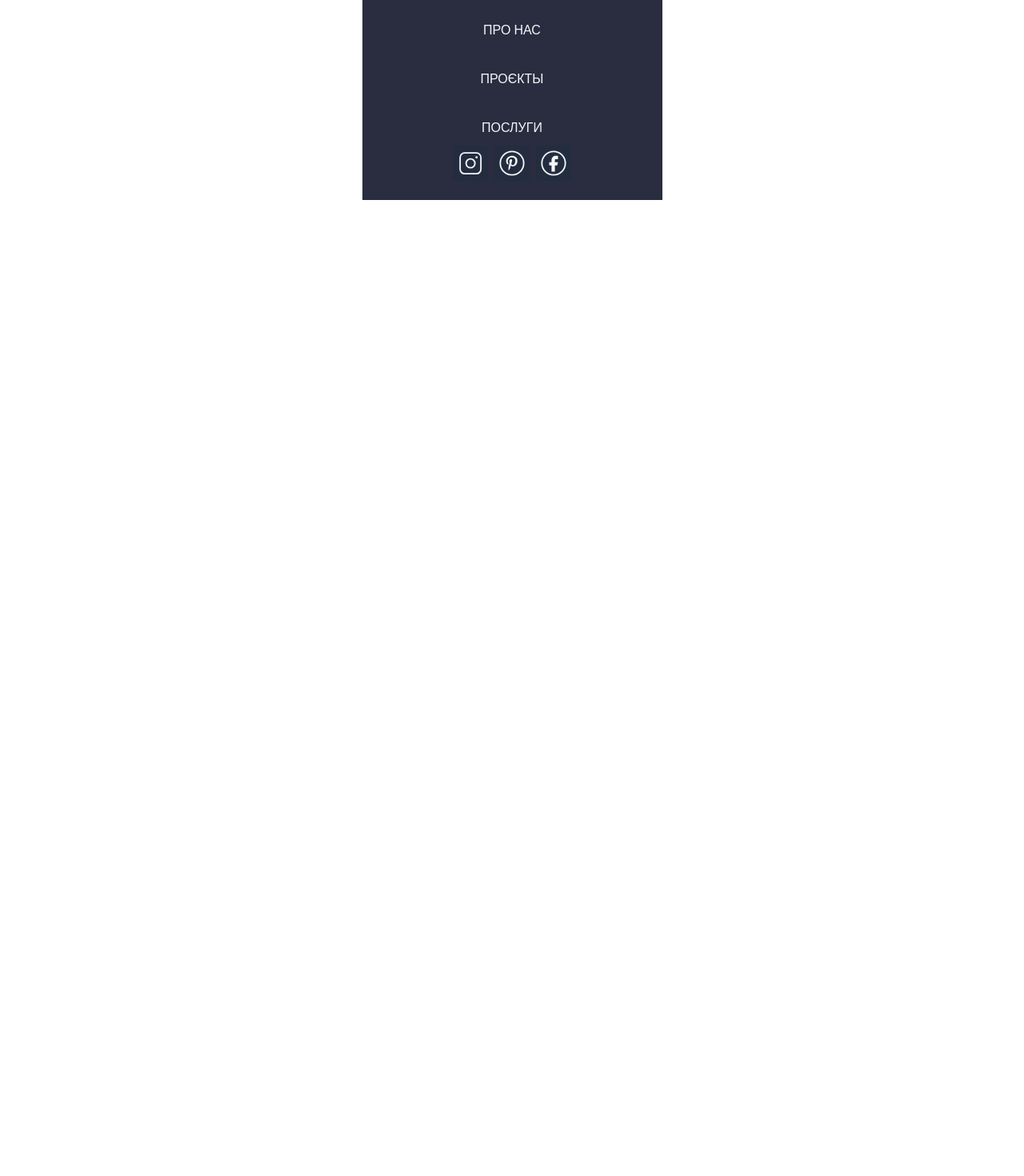
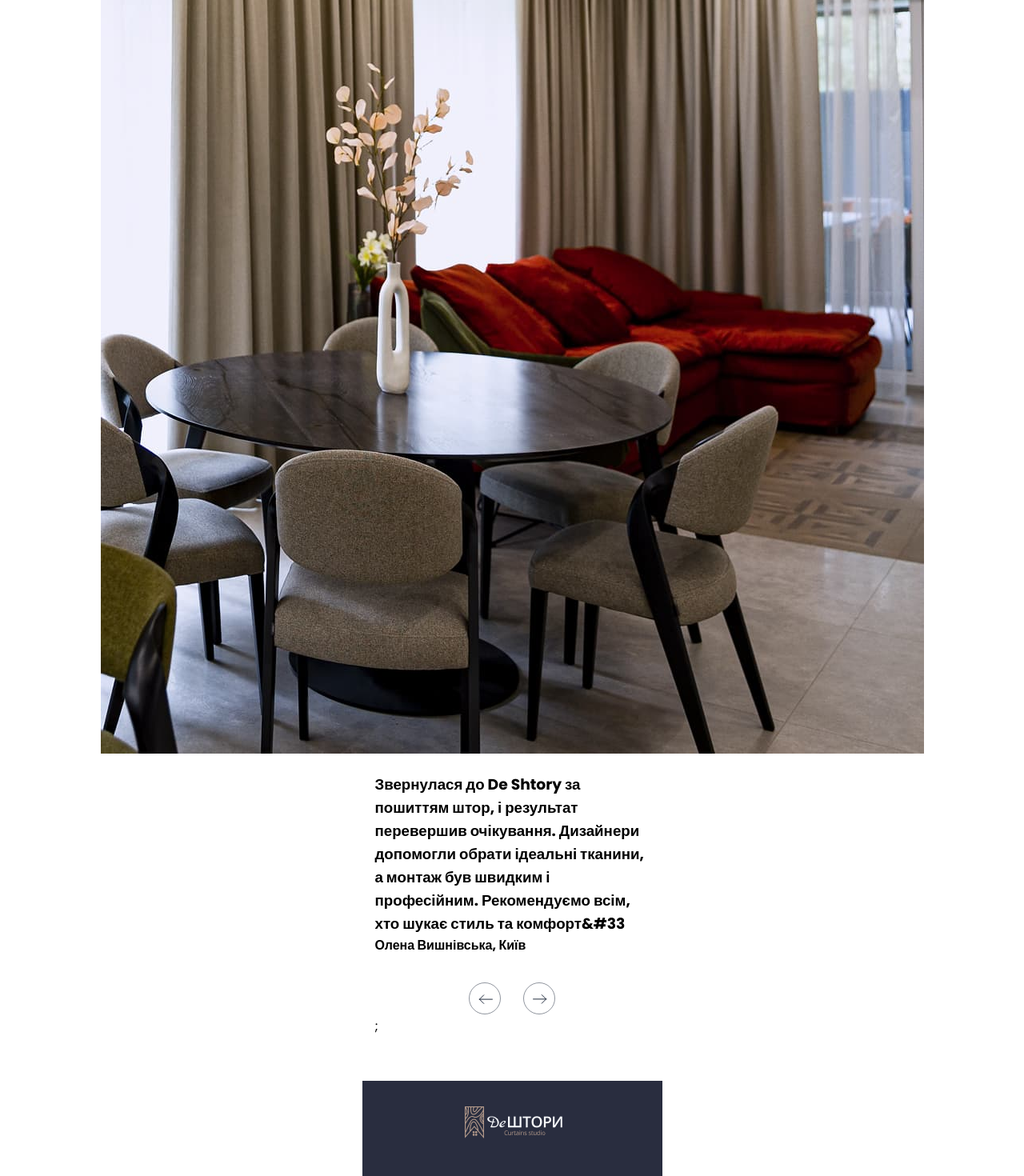
Before and after one commit to KP-Svitlana/deshtoro_byvolkova, a Next.js app: page / in a window 1280 px wide. Shown: the part 4148-5618 px from the top of the page at 80% size. Before the commit the page ends 4406 px from the top, so only its background shows below. Built offline with nearby package versions, Linux system fonts and the light colour scheme.

Commit message:
added markup

```diff
--- a/src/components/ReviewsSection/ReviewsSection.js
+++ b/src/components/ReviewsSection/ReviewsSection.js
@@ -1,8 +1,62 @@
+"use client";
+
+import { useState } from "react";
+
+import Image from "next/image";
+
+import arrowLeft from "@/accets/svg/sliderArrow_left.svg";
+import arrowRight from "@/accets/svg/sliderArrow_right.svg";
+
+import { reviewsData } from "@/constants";
+import { ImgSwitcher } from "../ImgSwitcher";
 
 export const ReviewsSection = () => {
+  const [currentIndex, setCurrentIndex] = useState(0);
+
+  const nextSlide = () => {
+    setCurrentIndex((prev) => (prev + 1) % reviewsData.length);
+  };
+
+  const prevSlide = () => {
+    setCurrentIndex(
+      (prev) => (prev - 1 + reviewsData.length) % reviewsData.length,
+    );
+  };
   return (
     <section className="section container">
-      <p>ReviewsSection</p>
+      <h2 className="section_title">що кажуть наші клієнти</h2>
+      <div className="reviewsSlider">
+        {reviewsData.map((item, index) => {
+          const isActive = index === currentIndex;
+          return (
+            <div
+              key={index}
+              className={isActive ? "slider_item--active" : "slider_item"}
+            >
+              <ImgSwitcher
+                img_desktop={item.src}
+                img_mobile={item.src_m}
+                className={"reviewsSlider_img"}
+                alt={"фото відгука"}
+              />
+
+              <div className="reviewsSliderText_wrap">
+                <h3 className="reviewsSlider_text">{item.text}</h3>
+                <h4 className="reviewsSlider_userName">{item.userName}</h4>
+              </div>
+            </div>
+          );
+        })}
+      </div>
+      <div className="slider_buttons">
+        <button onClick={prevSlide}>
+          <Image src={arrowLeft} alt="left arrow" />
+        </button>
+        <button onClick={nextSlide}>
+          <Image src={arrowRight} alt="right arrow" />
+        </button>
+      </div>
+      ;
     </section>
   );
 };
```
